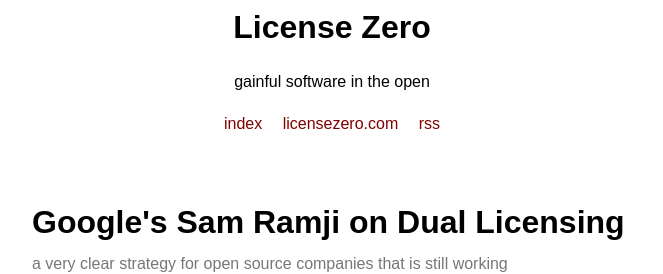
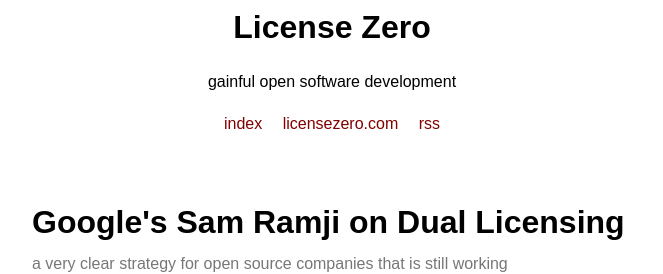
Before and after one commit to licensezero/blog.licensezero.com, a Jekyll site: the page built from _posts/2018-09-08-ramji-dual-licensing.md, in a window 1280 px wide. Shown: the part 130-404 px from the top of the page, without its empty margins (308-971 px from the left). Built offline with Jekyll 4.4.1, drawn with Linux system fonts in a browser that asks for light colours.

Commit message:
Update tagline

```diff
--- a/_config.yml
+++ b/_config.yml
@@ -1,5 +1,5 @@
 name: License Zero
-description: gainful software in the open
+description: gainful open software development
 url: https://blog.licensezero.com
 permalink: :year/:month/:day/:title.html
 author: Artless Devices LLC
```
